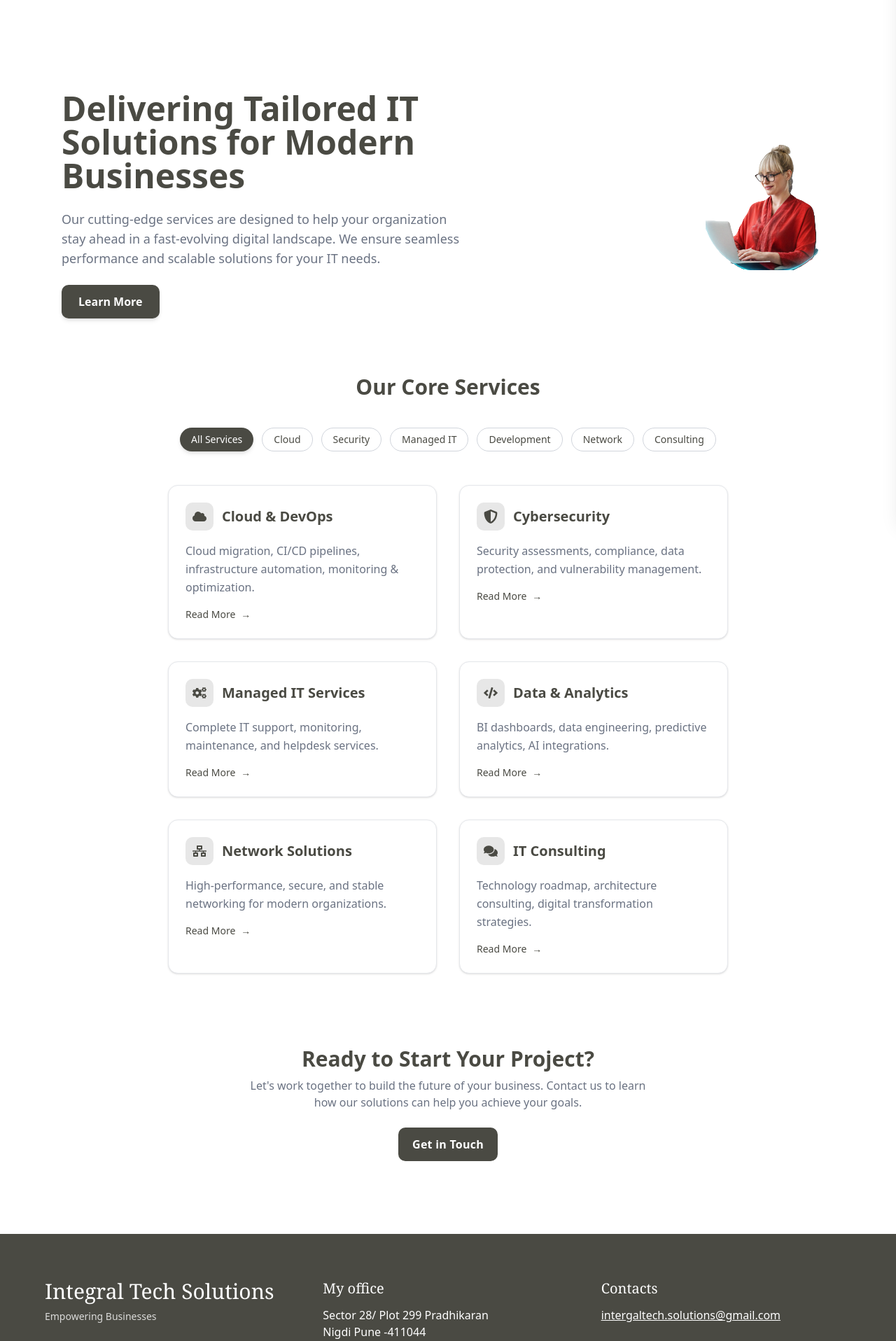
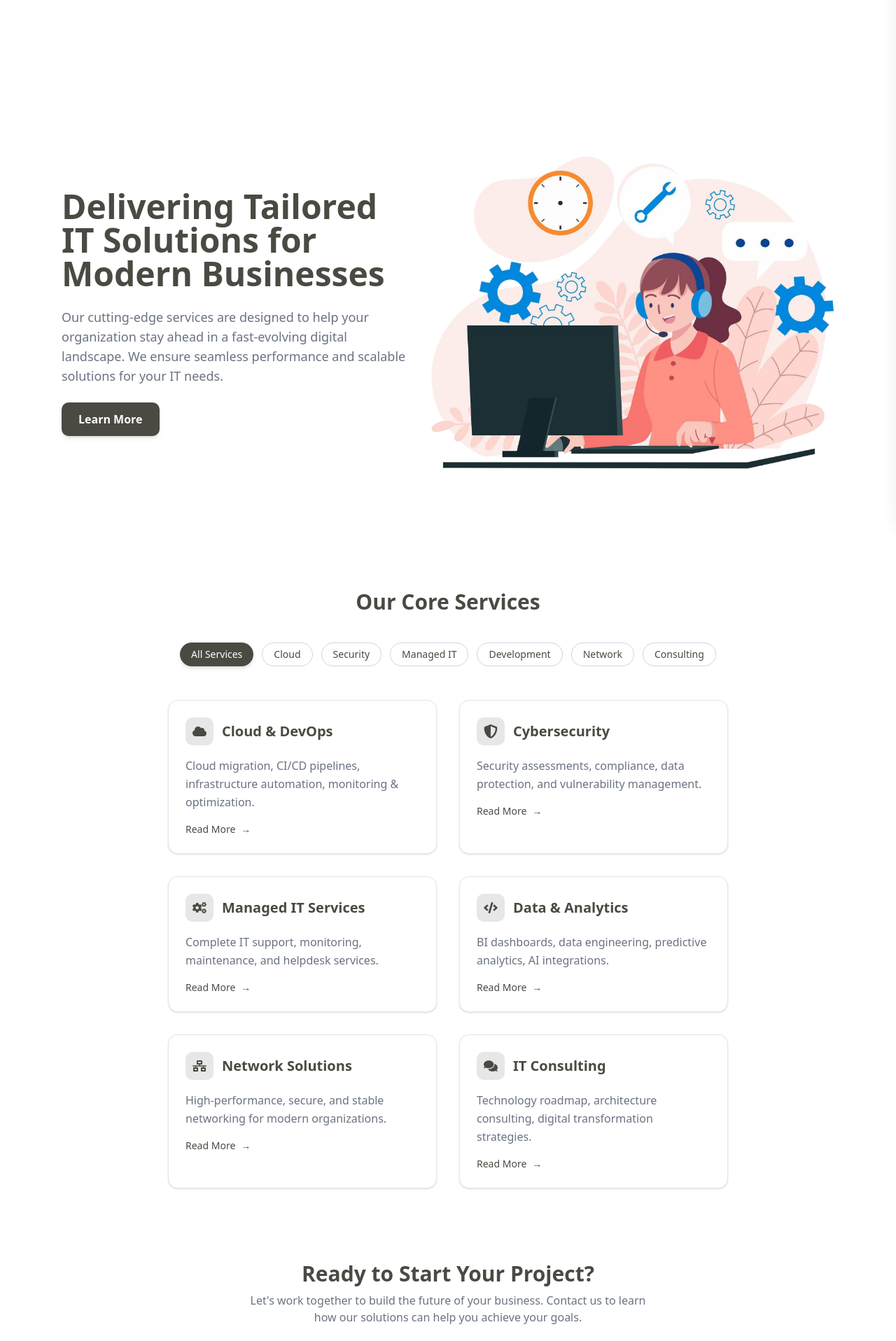
Before and after one commit to empsloc/freelance-integral-tech-solution, a Next.js app: page /services in a window 1280 px wide. Shown: the part 61-1977 px from the top of the page at 70% size. Built offline with nearby package versions, Linux system fonts and the light colour scheme; a web font is replaced by a local one.

Commit message:
small changes

```diff
--- a/app/_components/Footer.tsx
+++ b/app/_components/Footer.tsx
@@ -20,7 +20,7 @@ export default function Footer() {
         <div>
           <h3 className="text-xl font-serif mb-3">Contacts</h3>
           <a href="mailto:email@example.com" className="underline block">
-            intergaltech.solutions@gmail.com
+            integraltechsolutions.it@gmail.com
           </a>
           {/* <a href="tel:+33445677654" className="underline block mt-1">
             9850799482
--- a/app/_components/Hero.tsx
+++ b/app/_components/Hero.tsx
@@ -63,7 +63,7 @@ export default function Hero() {
           transition={{ delay: 0.5, duration: 1, ease: "easeOut" }}
         >
           <img
-            src="/HomeScreenImage.png"
+            src="/HeroImage.png"
             alt="therapist"
             className="w-[300px] md:w-[450px] object-cover rounded"
           />
--- a/app/_components/Map.tsx
+++ b/app/_components/Map.tsx
@@ -8,7 +8,7 @@ function MapView() {
         loading="lazy"
         allowFullScreen
         referrerPolicy="no-referrer-when-downgrade"
-        src="https://www.google.com/maps/embed?pb=!1m14!1m8!1m3!1d3780.426066383174!2d73.7753956!3d18.6448672!3m2!1i1024!2i768!4f13.1!3m3!1m2!1s0x3bc2b9b8e2b002ed%3A0x141fba11ac4eae71!2sRivanta!5e0!3m2!1sen!2sin!4v1763292027288!5m2!1sen!2sin%22"
+        src="https://www.google.com/maps/embed?pb=!1m18!1m12!1m3!1d3780.3277689789393!2d73.77352347692036!3d18.64928206522671!2m3!1f0!2f0!3f0!3m2!1i1024!2i768!4f13.1!3m3!1m2!1s0x3bc2b9c34b8825ed%3A0x1be37c9e7c1a163d!2sMhalsakant%20Chowk%2C%20Sector%2027A%2C%20Pradhikaran%2C%20Nigdi%2C%20Pimpri-Chinchwad%2C%20Maharashtra%20411044!5e0!3m2!1sen!2sin!4v1763298489987!5m2!1sen!2sin"
       ></iframe>
     </div>
   )
--- a/app/contact/page.tsx
+++ b/app/contact/page.tsx
@@ -43,20 +43,20 @@ const ContactPage = () => {
                 <div className="flex items-start gap-4">
                   <FiMapPin className="text-primary mt-1" size={24} />
                   <p>
-                    123 Tech Avenue, Silicon Valley,
+                    Sector 28/ Plot 299 Pradhikaran
                     <br />
-                    CA 94043, USA
+                    Nigdi Pune -411044
                   </p>
                 </div>
 
                 <div className="flex items-start gap-4">
                   <FiPhone className="text-primary mt-1" size={24} />
-                  <p>(123) 456-7890</p>
+                  <p>+91 9850799482</p>
                 </div>
 
                 <div className="flex items-start gap-4">
                   <FiMail className="text-primary mt-1" size={24} />
-                  <p>contact@itsolutionsinc.com</p>
+                  <p>integraltechsolutions.it@gmail.com</p>
                 </div>
               </div>
             </div>
--- a/app/services/page.tsx
+++ b/app/services/page.tsx
@@ -50,7 +50,7 @@ export default function ServicesPage() {
               <Image
                 height={500}
                 width={800}
-                src="/services.png"
+                src="/support2.png"
                 alt="IT Services"
                 className="w-full h-auto bg--200 "
               />
```
